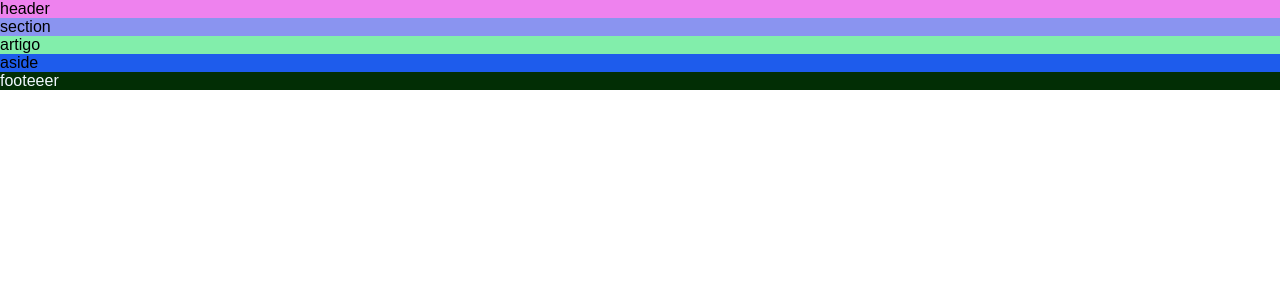
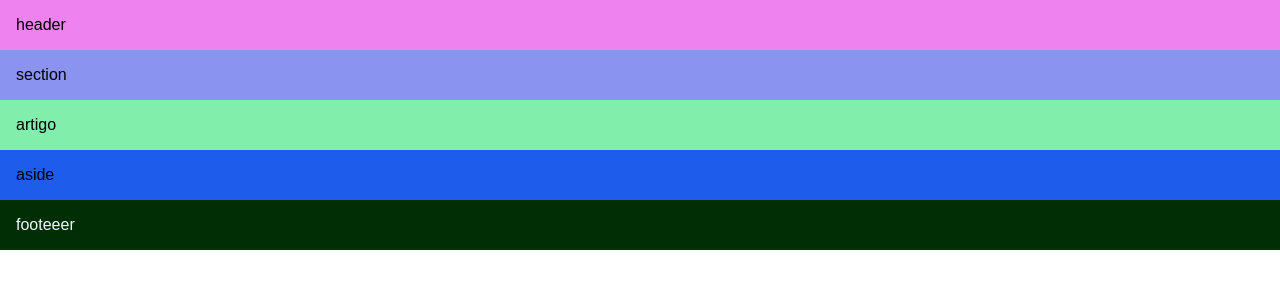
Before and after one commit to carlospph/exercicios, a PHP site: page / in a window 1280 px wide. Shown: the top 300 px of the page. Run offline with PHP 8.4, Linux system fonts and the light colour scheme.

Commit message:
margin e padding

```diff
--- a/styles.css
+++ b/styles.css
@@ -4,6 +4,9 @@
     box-sizing: border-box;
     font-family: sans-serif;
 }
+.padding{ padding: 1rem; }
+
+.margin{ padding: 1rem; }
 
 header{
     background: violet;
```
